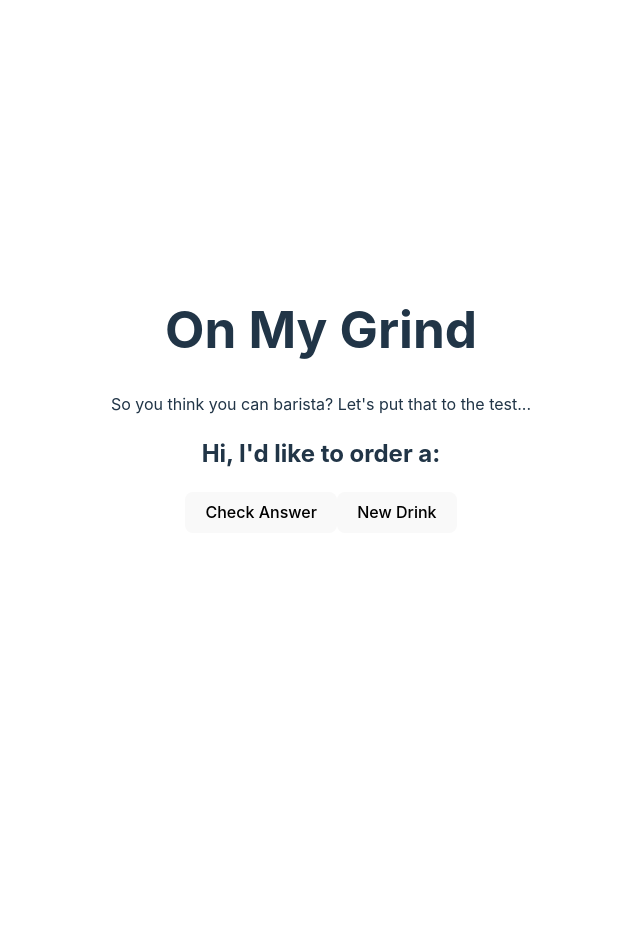
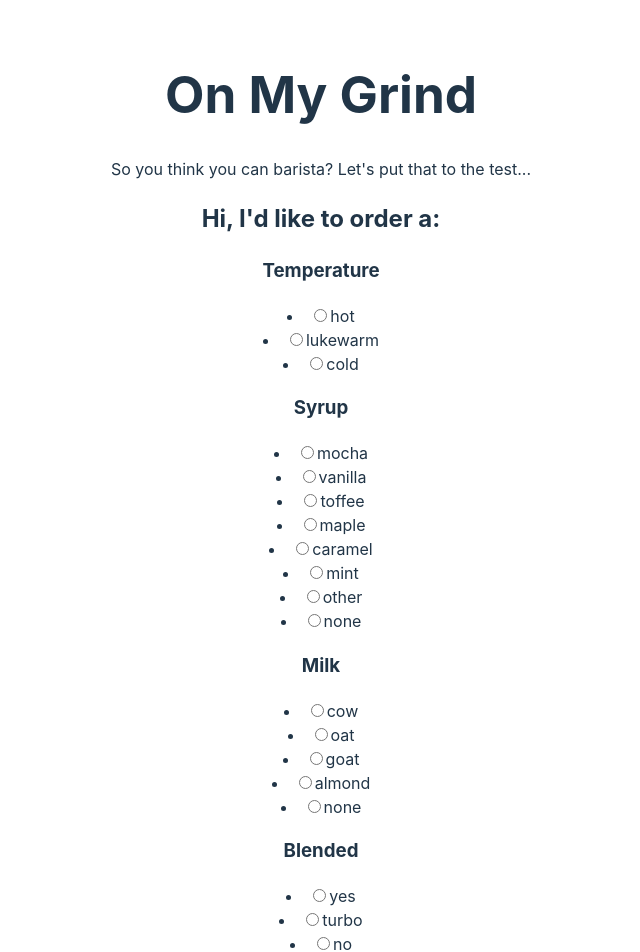
Before and after one commit to emmmali/web102_lab3, a React (Vite) app in the folder barista-app/: page / in a window 1280 px wide. Shown: the top 952 px of the page, without its empty margins (319-959 px from the left). Before the commit the page ends 800 px from the top, so only its background shows below. Built offline with nearby package versions, Linux system fonts and the light colour scheme.

Commit message:
checkpoint 2

```diff
--- a/barista-app/src/Components/baristaForm.jsx
+++ b/barista-app/src/Components/baristaForm.jsx
@@ -1,5 +1,24 @@
 import React, {Component, useState} from "react";
+import RecipeChoices from "./recipeChoices";
 const BaristaForm = () => {
+
+  const [inputs, setInputs] = useState({
+
+        'temperature': '',
+        'syrup': '',
+        'milk': '',
+        'blended': ''
+
+  });
+
+  const ingredients = {
+
+        'temperature': ['hot', 'lukewarm', 'cold'],
+        'syrup': ['mocha', 'vanilla', 'toffee', 'maple', 'caramel', 'mint', 'other', 'none'],
+        'milk': ['cow', 'oat', 'goat', 'almond','none'],
+        'blended': ['yes', 'turbo', 'no'],
+
+  }
 
   const onCheckAnswer = () => {};
 
@@ -12,7 +31,68 @@ const BaristaForm = () => {
 
         <form >
 
-        {/* we will fill this in soon! */}
+        <h3>Temperature</h3>
+           <div className="answer-space" >
+           {inputs["temperature"]}
+           </div>
+           <RecipeChoices
+              handleChange={(e) => setInputs((prevState) => ({
+                ...prevState,
+                [e.target.name]: e.target.value,
+              }))}
+            label="temperature"
+            choices={ingredients["temperature"]}
+            checked={inputs["temperature"]}
+
+        />
+
+        <h3>Syrup</h3>
+           <div className="answer-space" >
+           {inputs["syrup"]}
+           </div>
+           <RecipeChoices
+              handleChange={(e) => setInputs((prevState) => ({
+                ...prevState,
+                [e.target.name]: e.target.value,
+              }))}
+            label="syrup"
+            choices={ingredients["syrup"]}
+            checked={inputs["syrup"]}
+
+        />
+
+        <h3>Milk</h3>
+           <div className="answer-space" >
+           {inputs["milk"]}
+           </div>
+           <RecipeChoices
+              handleChange={(e) => setInputs((prevState) => ({
+                ...prevState,
+                [e.target.name]: e.target.value,
+              }))}
+            label="milk"
+            choices={ingredients["milk"]}
+            checked={inputs["milk"]}
+
+        />
+
+        <h3>Blended</h3>
+           <div className="answer-space" >
+           {inputs["blended"]}
+           </div>
+           <RecipeChoices
+              handleChange={(e) => setInputs((prevState) => ({
+                ...prevState,
+                [e.target.name]: e.target.value,
+              }))}
+            label="blended"
+            choices={ingredients["blended"]}
+            checked={inputs["blended"]}
+
+        />
+
+
+
 
         </form>
 
--- /dev/null
+++ b/barista-app/src/Components/recipeChoices.jsx
@@ -0,0 +1,31 @@
+import React, {Component, useEffect, useState} from "react";
+
+const RecipeChoices = ({ handleChange, label, choices, checked }) => {
+
+  return (
+        <div>
+
+        <div className="radio-buttons">
+          {choices &&
+            choices.map((choice) => (
+              <li key={choice}>
+                <input
+                  id={choice}
+                  value={choice}
+                  name={label}
+                  type="radio"
+                  onChange={handleChange}
+                  checked={checked == choice}
+                />
+                 {choice}
+              </li>
+            ))}
+        </div>
+
+        </div>
+
+  );
+
+}
+
+export default RecipeChoices;
```
